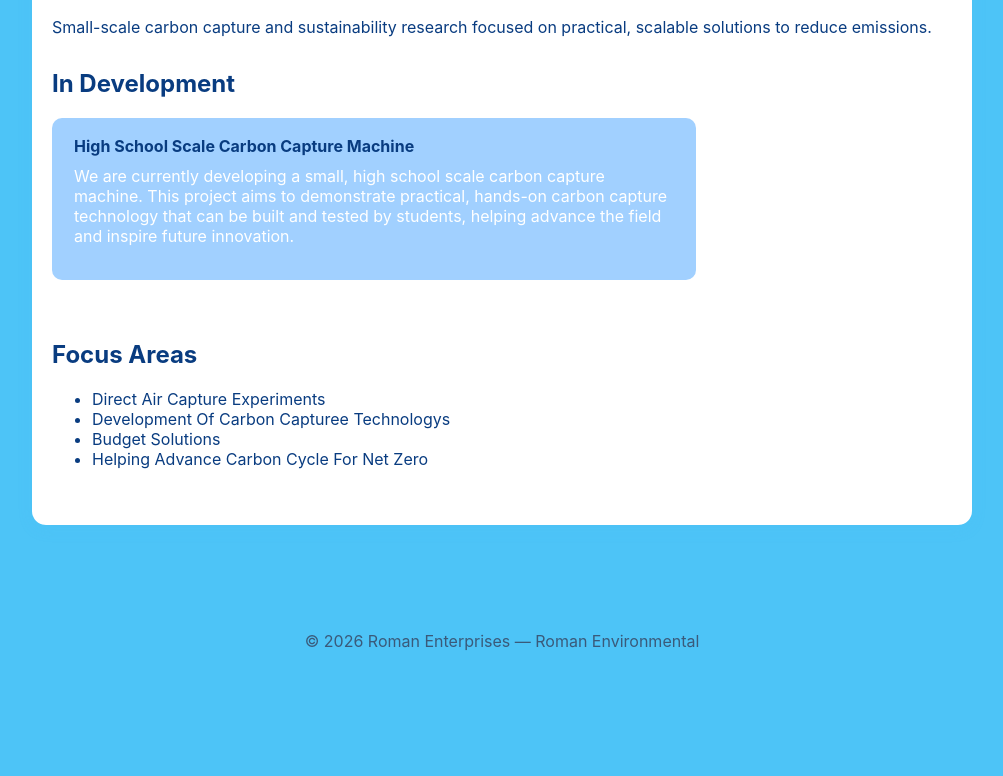
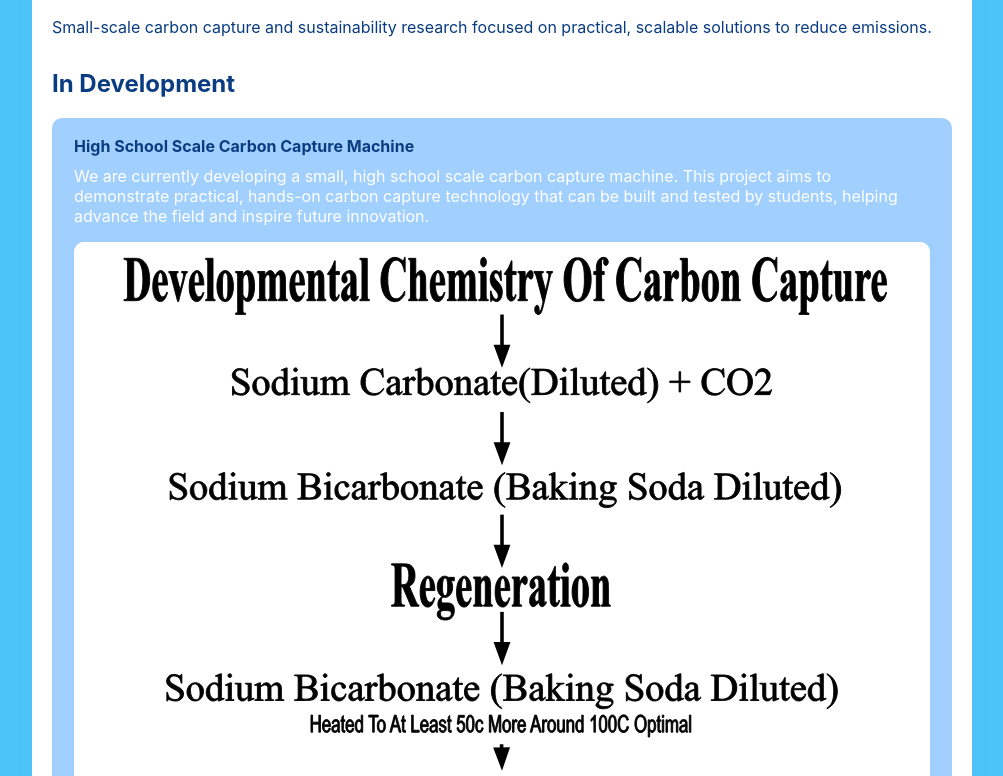
Before and after one commit to RomanEnterprises/Home, a plain HTML site: page environmental.html in a window 1280 px wide. Shown: the part 239-1015 px from the top of the page, without its empty margins (138-1141 px from the left). Before the commit the page ends 936 px from the top, so only its background shows below. Drawn offline with Linux system fonts and the light colour scheme.

Commit message:
Carbon Capture Update

```diff
--- a/environmental.html
+++ b/environmental.html
@@ -71,9 +71,10 @@
     <p>Small-scale carbon capture and sustainability research focused on practical, scalable solutions to reduce emissions.</p>
     <section style="margin-top:2em;">
       <h2>In Development</h2>
-      <div style="background:#0482ff5f;padding:18px 22px;border-radius:10px;max-width:600px;">
+      <div style="background:#0482ff5f;padding:18px 22px;border-radius:10px;">
         <strong>High School Scale Carbon Capture Machine</strong>
         <p style="color:#ffffff;margin-top: 10px;">We are currently developing a small, high school scale carbon capture machine. This project aims to demonstrate practical, hands-on carbon capture technology that can be built and tested by students, helping advance the field and inspire future innovation.</p>
+        <img src="Chemistry Of Carbon Capture.svg" alt="Chemistry of Carbon Capture" style="width:100%;max-width:1000px;border-radius:10px;background:#fff;box-shadow:0 2px 8px rgba(75,182,244,0.10);" />
       </div>
     </section>
     <h2 style="margin-top:2.5em">Focus Areas</h2>
```
Also changed, not shown: Chemistry Of Carbon Capture.svg (added).
